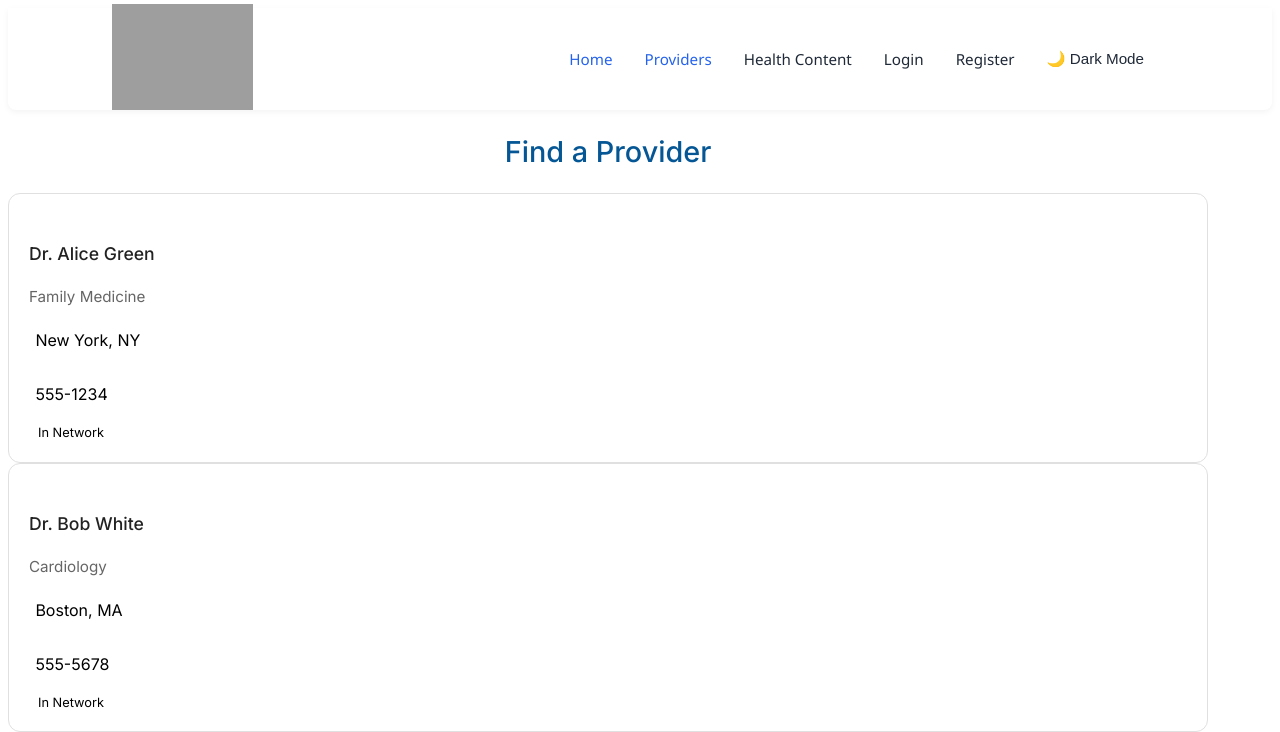
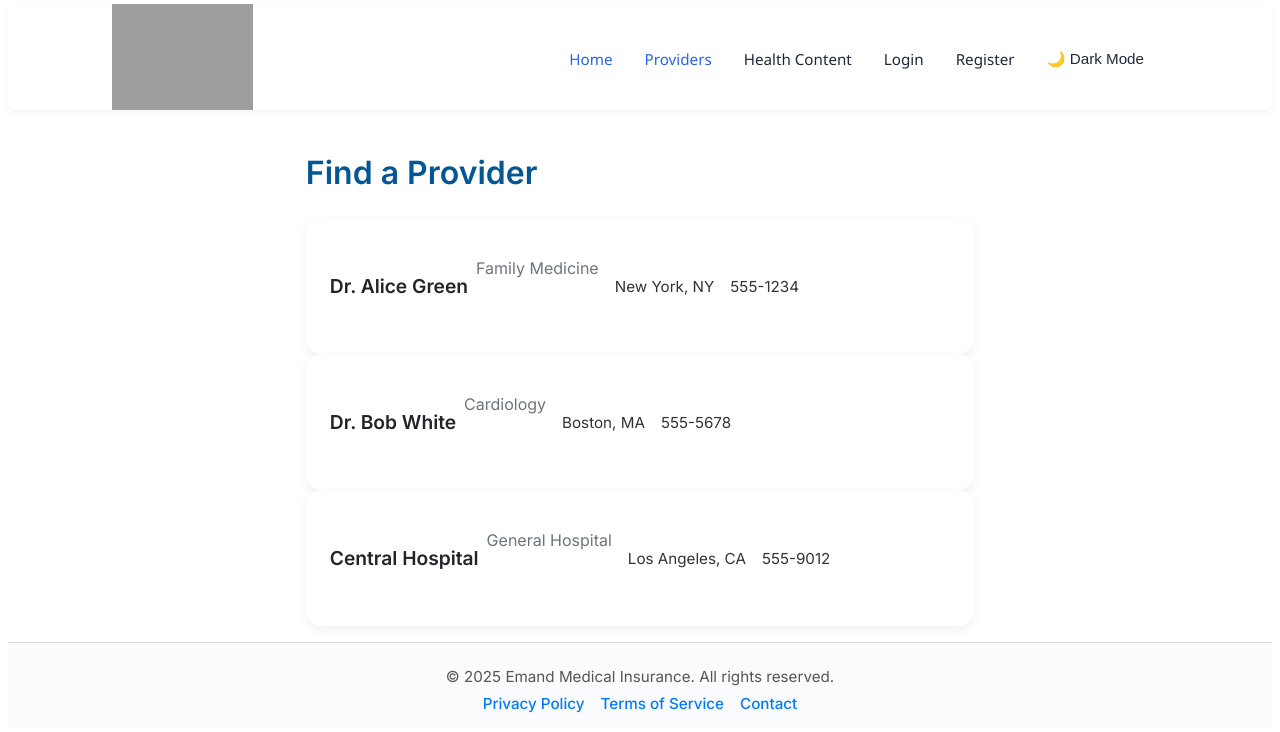
Before and after one commit to Datn7/EmandSPA, an Angular app: page /providers in a window 1280 px wide. Shown: the top 732 px of the page. Built offline with nearby package versions, Linux system fonts and the light colour scheme.

Commit message:
adjusted providers page layout

```diff
--- a/src/app/features/providers/providers.component.html
+++ b/src/app/features/providers/providers.component.html
@@ -1,27 +1,32 @@
-<div class="container py-4">
-  <h2 class="text-center mb-4">Find a Provider</h2>
+<div class="providers-container">
+  <div class="container py-5">
+    <h2 class="text-center mb-5">Find a Provider</h2>
 
-  <div class="row g-4">
-    <div class="col-md-4" *ngFor="let provider of providers">
-      <div class="card h-100 shadow-sm rounded-4 border-0">
-        <div class="card-body d-flex flex-column">
-          <h5 class="card-title fw-semibold mb-2">{{ provider.name }}</h5>
-          <p class="text-muted mb-1">{{ provider.specialty }}</p>
-          <p class="mb-1">
-            <i class="bi bi-geo-alt-fill me-1 text-primary"></i
-            >{{ provider.location }}
-          </p>
-          <p class="mb-2">
-            <i class="bi bi-telephone-fill me-1 text-success"></i
-            >{{ provider.phone }}
-          </p>
-          <div class="mt-auto">
-            <span
-              class="badge rounded-pill"
-              [ngClass]="provider.inNetwork ? 'bg-success' : 'bg-secondary'"
-            >
-              {{ provider.inNetwork ? "In Network" : "Out of Network" }}
-            </span>
+    <div class="row row-cols-1 row-cols-sm-2 row-cols-md-3 g-4">
+      <div class="col" *ngFor="let provider of providers">
+        <div class="provider-card shadow-sm h-100">
+          <div class="provider-card-body">
+            <h5 class="provider-name">{{ provider.name }}</h5>
+            <p class="provider-specialty">{{ provider.specialty }}</p>
+
+            <div class="provider-info">
+              <i class="bi bi-geo-alt-fill text-primary"></i>
+              <span>{{ provider.location }}</span>
+            </div>
+
+            <div class="provider-info">
+              <i class="bi bi-telephone-fill text-success"></i>
+              <span>{{ provider.phone }}</span>
+            </div>
+
+            <div class="provider-network mt-3">
+              <span
+                class="badge"
+                [ngClass]="provider.inNetwork ? 'bg-success' : 'bg-secondary'"
+              >
+                {{ provider.inNetwork ? "In Network" : "Out of Network" }}
+              </span>
+            </div>
           </div>
         </div>
       </div>
--- a/src/app/features/providers/providers.component.scss
+++ b/src/app/features/providers/providers.component.scss
@@ -4,85 +4,84 @@
 }
 
 h2 {
-  font-weight: 500;
-  font-size: 1.8rem;
-  color: #045694; // Deep blue for trust
-  text-align: center;
+  font-weight: 600;
+  font-size: 2rem;
+  color: #045694;
 }
 
-.card {
-  transition: transform 0.15s ease, box-shadow 0.15s ease;
-  border-radius: 12px;
-  background-color: #ffffff;
-  border: 1px solid #e0e0e0;
+.providers-container {
+  display: flex;
+  flex-direction: column;
+  align-items: center;
+  padding: 1rem;
+}
+
+.provider-card {
+  background: #ffffff;
+  border-radius: 16px;
+  box-shadow: 0 4px 12px rgba(0, 0, 0, 0.06);
+  transition: transform 0.2s ease, box-shadow 0.2s ease;
+  display: flex;
+  flex-direction: column;
+  justify-content: space-between;
+  padding: 1.5rem;
 
   &:hover {
     transform: translateY(-4px);
-    box-shadow: 0 8px 18px rgba(0, 0, 0, 0.05);
-  }
-
-  .card-body {
-    display: flex;
-    flex-direction: column;
-    padding: 1.25rem;
-  }
-
-  .card-title {
-    font-size: 1.1rem;
-    font-weight: 500;
-    color: #222222;
-    margin-bottom: 0.5rem;
-  }
-
-  .text-muted {
-    font-size: 0.95rem;
-    color: #666666 !important;
-    margin-bottom: 0.5rem;
-  }
-
-  i {
-    font-size: 1rem;
-    vertical-align: middle;
-    color: #045694;
-    margin-right: 0.4rem;
-  }
-
-  .badge {
-    font-size: 0.8rem;
-    padding: 0.35em 0.7em;
-    border-radius: 50px;
+    box-shadow: 0 8px 20px rgba(0, 0, 0, 0.08);
   }
 }
 
-// Responsive adjustments
-@media (max-width: 768px) {
-  .card {
-    .card-body {
-      padding: 1rem;
-    }
-    .card-title {
-      font-size: 1rem;
-    }
-  }
+.provider-card-body {
+  display: flex;
+  flex-direction: row;
+  gap: 0.5rem;
 }
 
-// Dark mode compatibility (if using body.dark-mode)
+.provider-name {
+  font-size: 1.2rem;
+  font-weight: 600;
+  color: #212529;
+}
+
+.provider-specialty {
+  font-size: 1rem;
+  color: #6c757d;
+}
+
+.provider-info {
+  display: flex;
+  align-items: center;
+  gap: 0.5rem;
+  font-size: 0.95rem;
+  color: #333;
+}
+
+.provider-network .badge {
+  font-size: 0.8rem;
+  padding: 0.4em 0.75em;
+  border-radius: 50px;
+  color: #fff;
+}
+
+// Dark mode
 body.dark-mode {
-  .card {
-    background-color: #1f1f1f;
-    border: 1px solid #333;
-    color: #eaeaea;
+  .provider-card {
+    background: #1e1e1e;
+    color: #e0e0e0;
+    box-shadow: 0 4px 12px rgba(255, 255, 255, 0.06);
 
-    .card-title {
-      color: #f0f0f0;
+    &:hover {
+      box-shadow: 0 8px 20px rgba(255, 255, 255, 0.08);
     }
 
-    .text-muted {
-      color: #bbbbbb !important;
+    .provider-name {
+      color: #ffffff;
     }
 
-    &:hover {
-      box-shadow: 0 8px 18px rgba(255, 255, 255, 0.05);
+    .provider-specialty,
+    .provider-info {
+      color: #cccccc;
     }
   }
 
```
